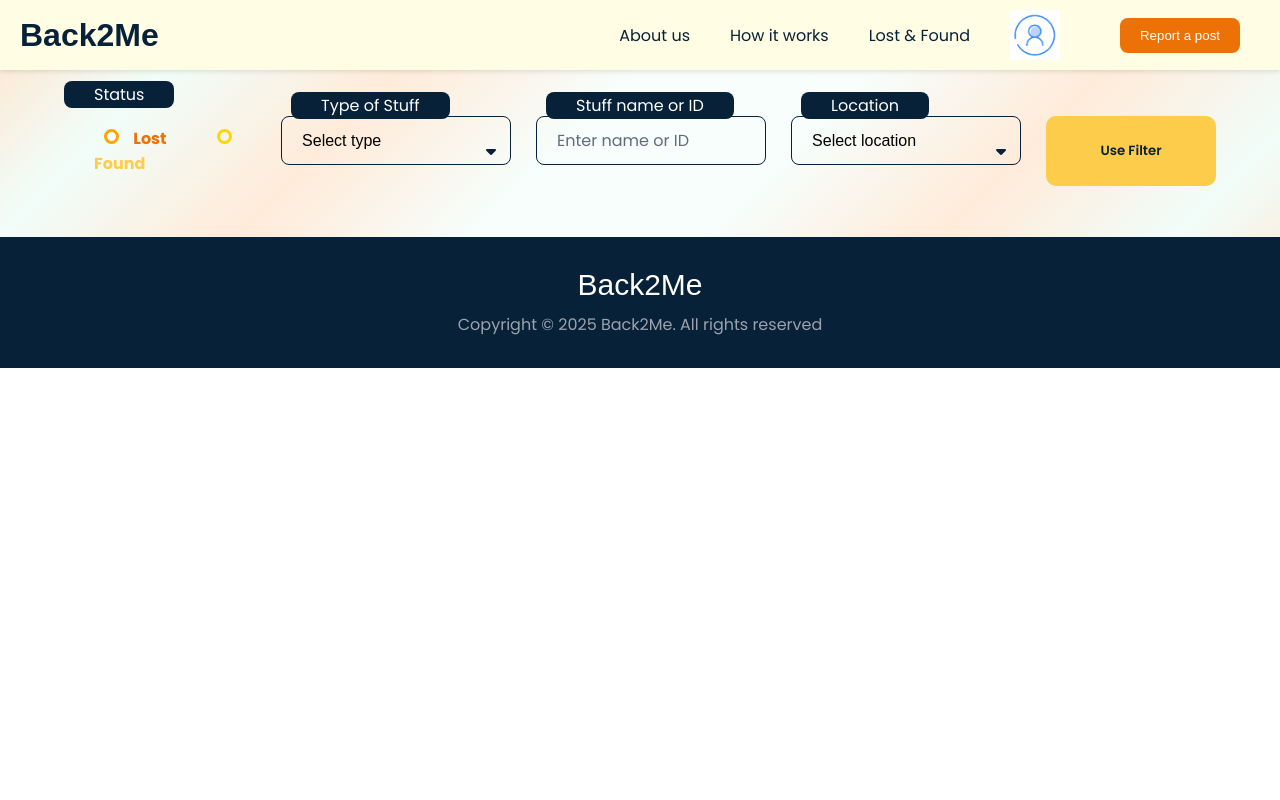
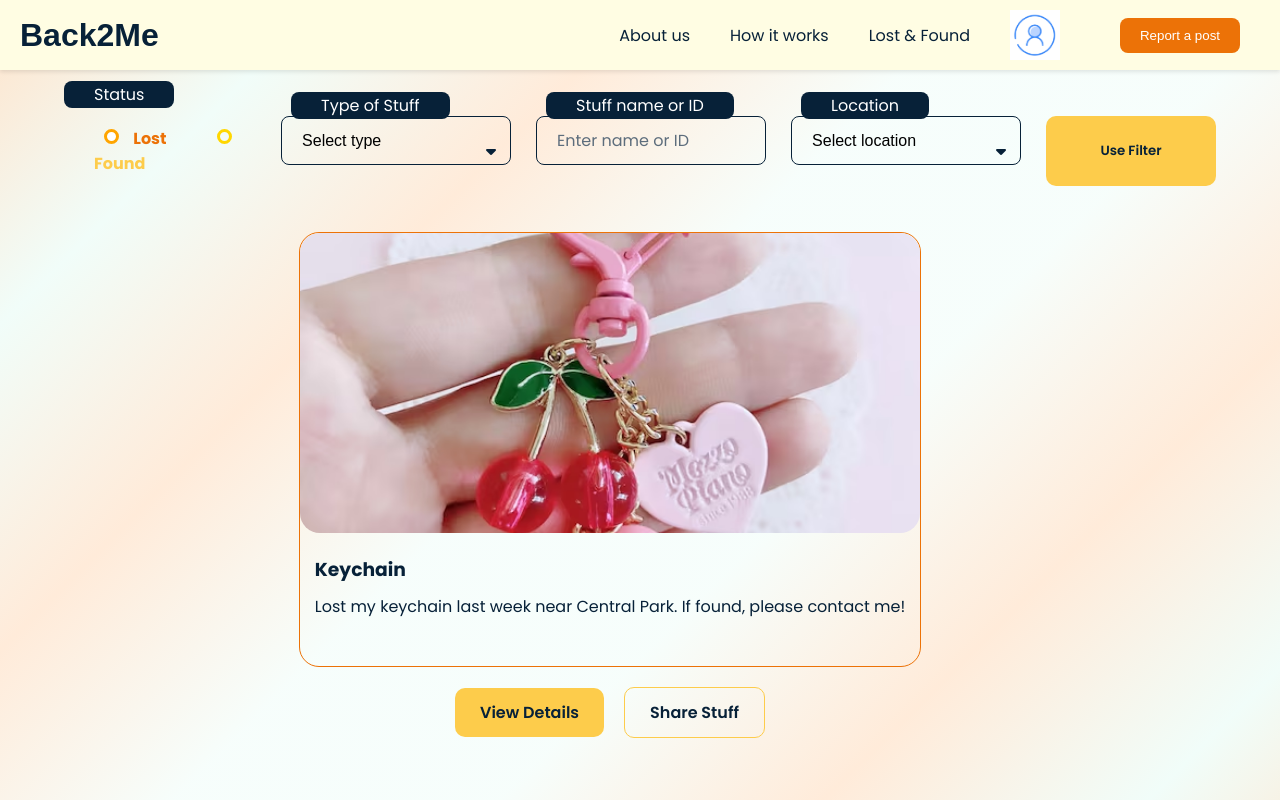
Before and after one commit to JasonPG2007/FBLA-Web, a React (Vite) app: page /search in a window 1280 px wide. Shown: the top 800 px of the page. Built offline with nearby package versions, Linux system fonts and the light colour scheme; a web font is replaced by a local one.

Commit message:
Done search with cards

```diff
--- a/index.html
+++ b/index.html
@@ -7,6 +7,7 @@
   <meta name="viewport" content="width=device-width, initial-scale=1.0" />
   <meta name="description" content="It's super easy and takes only minutes. Just add your stuff's info,
 picture, and contact information.">
+  <meta property="og:url" content="https://back2me.vercel.app/">
   <meta name="keywords"
     content="Lost and Found, Lost, Found, Back2Me, FBLA, Student, Organization, School, Item Recovery" />
   <meta property="og:description" content="It's super easy and takes only minutes. Just add your stuff's info,
--- a/src/assets/css/index.css
+++ b/src/assets/css/index.css
@@ -54,7 +54,47 @@ a {
   transition: all 0.3s ease-in-out;
 }
 
+.btn-yellow {
+  font-family: "Poppins", sans-serif;
+  background-color: #fdcc4b;
+  border: none;
+  width: 200px;
+  color: #072138;
+  font-weight: 600;
+  cursor: pointer;
+  font-size: 16px;
+  padding: 12px 25px;
+  border-radius: 10px;
+  margin-top: 10px;
+  margin-bottom: 10px;
+  transition: all 0.3s ease-in-out;
+}
+
+.btn-with-border {
+  font-family: "Poppins", sans-serif;
+  background-color: transparent;
+  border: 1px solid #fdcc4b;
+  width: 200px;
+  color: #072138;
+  font-weight: 600;
+  cursor: pointer;
+  font-size: 16px;
+  padding: 12px 25px;
+  border-radius: 10px;
+  margin-top: 10px;
+  margin-bottom: 10px;
+  transition: all 0.3s ease-in-out;
+}
+
 .btn:hover {
+  transform: scale(1.05);
+}
+
+.btn-yellow:hover {
+  transform: scale(1.05);
+}
+
+.btn-with-border:hover {
   transform: scale(1.05);
 }
 
@@ -338,6 +378,10 @@ footer .right button {
 }
 
 /* SEARCH PAGE */
+.search-form {
+  margin-bottom: 4%;
+}
+
 .filter {
   margin-top: 4%;
 }
@@ -433,6 +477,27 @@ footer .right button {
   padding: 12px 25px;
   border-radius: 10px;
   margin-left: auto;
+}
+
+.btn-card-see-more {
+  display: grid;
+  grid-template-columns: auto auto;
+  align-items: center;
+  justify-content: center;
+  gap: 20px;
+}
+
+.card-row {
+  display: grid;
+  grid-template-columns: auto auto auto auto;
+  justify-content: center;
+  align-items: center;
+  gap: 20px;
+}
+
+.card {
+  width: 100%;
+  margin-bottom: 10%;
 }
 
 /* AUTHENTICATION CONTAINER */
--- a/src/pages/Home.jsx
+++ b/src/pages/Home.jsx
@@ -351,7 +351,7 @@ export default function Home() {
             }}
           />
           <div className="card-text">
-            <h3 style={{ fontWeight: "500", marginBottom: "10px" }}>
+            <h3 style={{ fontWeight: "700", marginBottom: "10px" }}>
               Ipad 11th Gen
             </h3>
             <p>
@@ -374,7 +374,7 @@ export default function Home() {
             }}
           />
           <div className="card-text">
-            <h3 style={{ fontWeight: "500", marginBottom: "10px" }}>
+            <h3 style={{ fontWeight: "700", marginBottom: "10px" }}>
               Charger USB-C
             </h3>
             <p>
@@ -397,7 +397,7 @@ export default function Home() {
             }}
           />
           <div className="card-text">
-            <h3 style={{ fontWeight: "500", marginBottom: "10px" }}>
+            <h3 style={{ fontWeight: "700", marginBottom: "10px" }}>
               Chromebook
             </h3>
             <p>
@@ -420,7 +420,7 @@ export default function Home() {
             }}
           />
           <div className="card-text">
-            <h3 style={{ fontWeight: "500", marginBottom: "10px" }}>Earbuds</h3>
+            <h3 style={{ fontWeight: "700", marginBottom: "10px" }}>Earbuds</h3>
             <p>
               Lost my earbuds last week near Central Park. If found, please
               contact me!
@@ -451,7 +451,7 @@ export default function Home() {
             }}
           />
           <div className="card-text">
-            <h3 style={{ fontWeight: "500", marginBottom: "10px" }}>
+            <h3 style={{ fontWeight: "700", marginBottom: "10px" }}>
               Sponebob
             </h3>
             <p>
@@ -474,7 +474,7 @@ export default function Home() {
             }}
           />
           <div className="card-text">
-            <h3 style={{ fontWeight: "500", marginBottom: "10px" }}>Key</h3>
+            <h3 style={{ fontWeight: "700", marginBottom: "10px" }}>Key</h3>
             <p>
               Lost my sponebob plush toy last week near Central Park. If found,
               please contact me!
@@ -495,7 +495,7 @@ export default function Home() {
             }}
           />
           <div className="card-text">
-            <h3 style={{ fontWeight: "500", marginBottom: "10px" }}>Wallet</h3>
+            <h3 style={{ fontWeight: "700", marginBottom: "10px" }}>Wallet</h3>
             <p>
               Lost my wallet last week near Central Park. If found, please
               contact me!
@@ -516,7 +516,7 @@ export default function Home() {
             }}
           />
           <div className="card-text">
-            <h3 style={{ fontWeight: "500", marginBottom: "10px" }}>
+            <h3 style={{ fontWeight: "700", marginBottom: "10px" }}>
               Keychain
             </h3>
             <p>
--- a/src/pages/Search.jsx
+++ b/src/pages/Search.jsx
@@ -11,7 +11,7 @@ export default function Search() {
         <title>Search | Back2Me </title>
       </Helmet>
 
-      <form action="">
+      <form onSubmit={() => {}} className="search-form">
         <div className="filter">
           <div className="top-filter">
             <div className="status-filter">
@@ -106,6 +106,53 @@ export default function Search() {
           </div>
         </div>
       </form>
+
+      {/* Cards section */}
+      <div className="card-row">
+        <div className="card">
+          <div style={{ width: "100%", height: "435px" }} className="cardhover">
+            <img
+              src="./Image/keychain.avif"
+              alt="picture of stuffs"
+              style={{
+                width: "100%",
+                height: "300px",
+                objectFit: "cover",
+                backgroundColor: "white",
+              }}
+            />
+            <div className="card-text">
+              <h3 style={{ fontWeight: "700", marginBottom: "10px" }}>
+                Keychain
+              </h3>
+              <p>
+                Lost my keychain last week near Central Park. If found, please
+                contact me!
+              </p>
+            </div>
+          </div>
+          <div className="btn-card-see-more">
+            <a
+              href="/detail-post/1"
+              className="btn-yellow"
+              style={{ marginTop: "20px", textAlign: "center", width: "100%" }}
+            >
+              View Details
+            </a>
+            <a
+              href={`https://www.facebook.com/sharer/sharer.php?u=${encodeURIComponent(
+                window.location.href
+              )}&quote=Check%20out%20this%20awesome%20stuff!`}
+              className="btn-with-border"
+              target="_blank"
+              rel="noopener noreferrer"
+              style={{ marginTop: "20px", width: "100%" }}
+            >
+              Share Stuff
+            </a>
+          </div>
+        </div>
+      </div>
     </>
   );
 }
```
